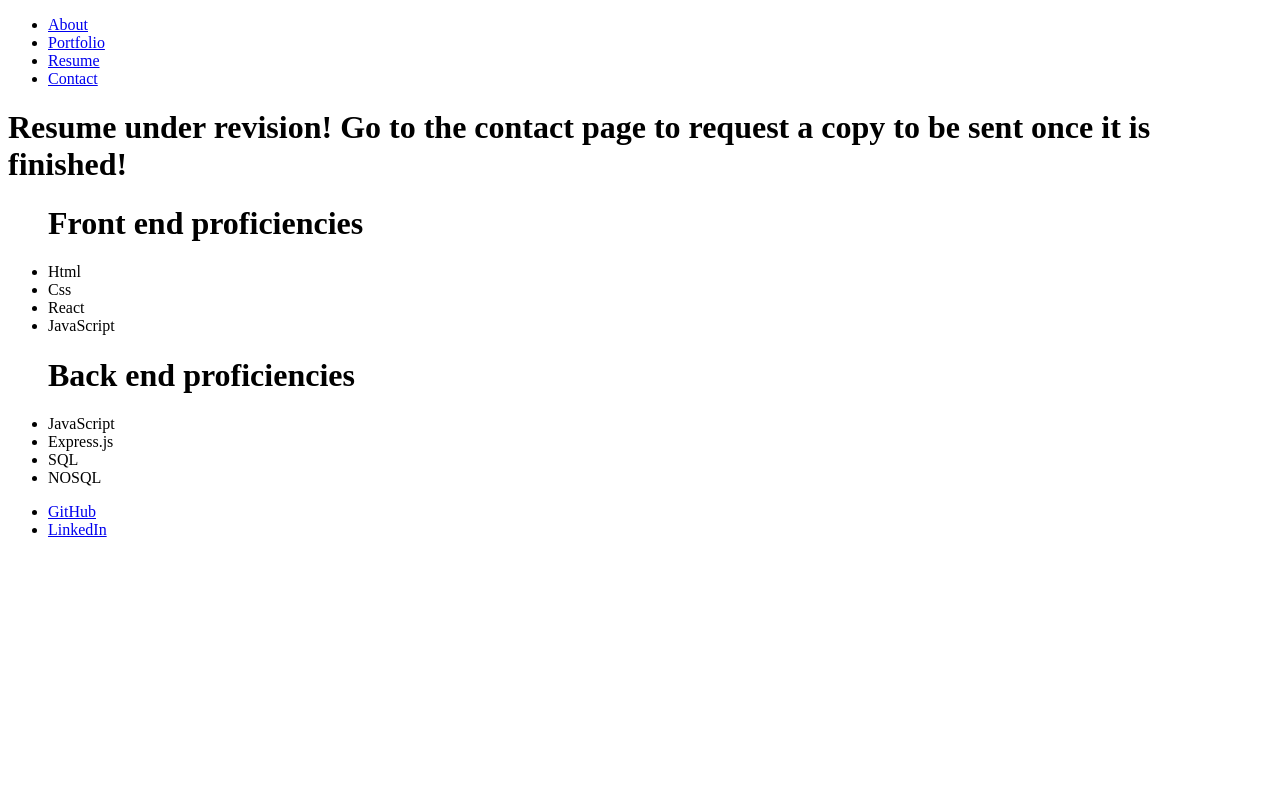
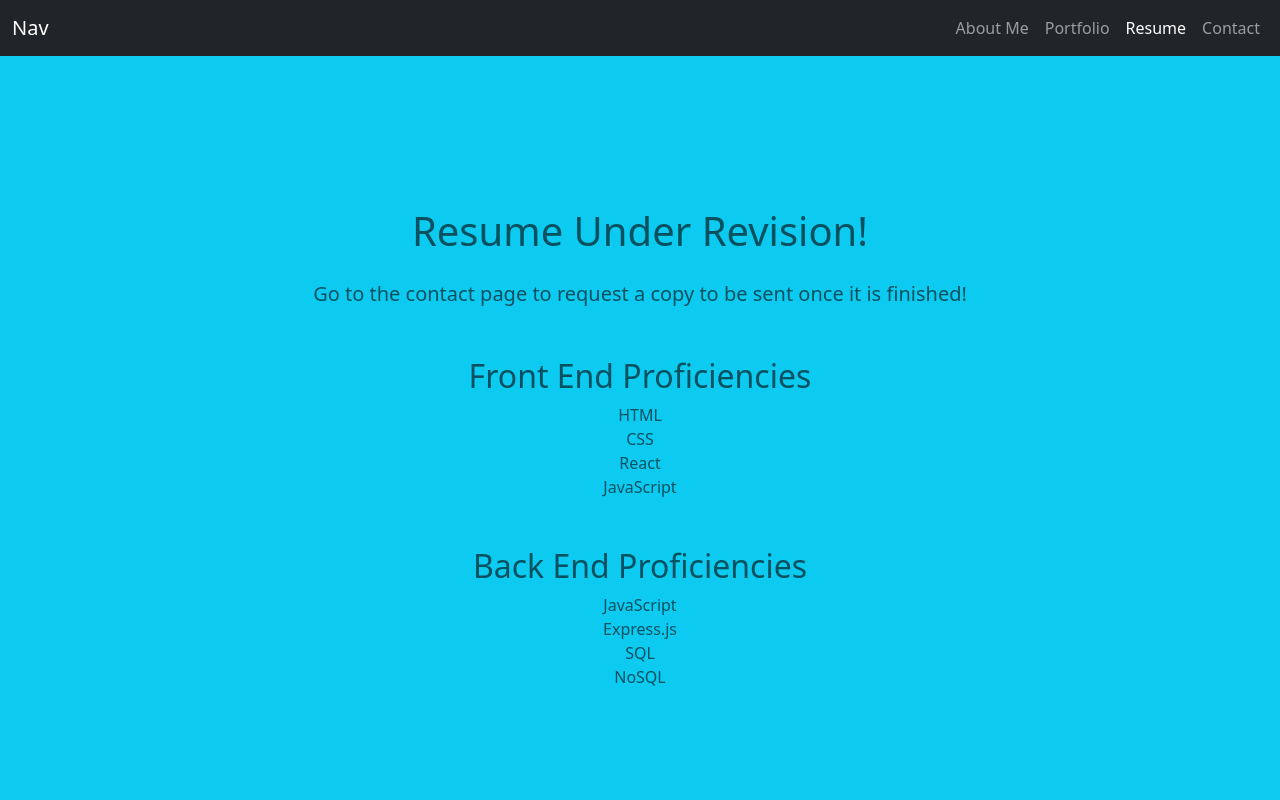
Before and after one commit to JB0341/react-portfolio, a React (Vite) app in the folder vite-project/: page /resume in a window 1280 px wide. Shown: the top 800 px of the page. Built offline with nearby package versions, Linux system fonts and the light colour scheme.

Commit message:
a lot of styling changes done here. correct links to projects, github, and linkedin all added

```diff
--- a/vite-project/src/App.jsx
+++ b/vite-project/src/App.jsx
@@ -1,12 +1,13 @@
 import { Outlet } from "react-router-dom";
 import Header from "./components/Header";
 import Footer from "./Components/Footer";
+import 'bootstrap/dist/css/bootstrap.min.css';
 
 function App() {
   return (
-    <div>
+    <div className="d-flex flex-column vh-100">
       <Header />
-      <main>
+      <main className=" bg-info flex-fill">
         <Outlet />
       </main>
       <Footer />
--- a/vite-project/src/Components/Footer.jsx
+++ b/vite-project/src/Components/Footer.jsx
@@ -1,24 +1,45 @@
-import { Link, useLocation } from 'react-router-dom';
+import { Link, useLocation } from "react-router-dom";
 
 export default function Footer() {
   const currentPage = useLocation().pathname;
 
   return (
-        <footer>
+    <footer className="bg-light text-center text-lg-start">
+      <div className="container p-4">
+        <div className="row">
+          <div className="col-lg-6 col-md-12 mb-4">
+            <h5 className="text-uppercase">Connect with Me</h5>
             <nav>
-                <ul>
+              <ul className="list-unstyled">
                 <li>
-                        <a href="https://github.com/JB0341" target="_blank" rel="no opener noreferrer">
+                  <a
+                    href="https://github.com/JB0341"
+                    target="_blank"
+                    rel="noopener noreferrer"
+                    className="text-dark text-decoration-none"
+                  >
                     GitHub
                   </a>
                 </li>
                 <li>
-                        <a href="https://www.linkedin.com/in/jeremy-brown-21a5bb174/" target="_blank" rel="no opener noreferrer">
+                  <a
+                    href="https://www.linkedin.com/in/jeremy-brown-21a5bb174/"
+                    target="_blank"
+                    rel="noopener noreferrer"
+                    className="text-dark text-decoration-none"
+                  >
                     LinkedIn
                   </a>
                 </li>
               </ul>
             </nav>
+          </div>
+        </div>
+      </div>
+
+      <div className="text-center p-3 bg-dark text-white">
+        © {new Date().getFullYear()} Jeremy Brown. All rights reserved.
+      </div>
     </footer>
   );
 }
--- a/vite-project/src/Components/Header.jsx
+++ b/vite-project/src/Components/Header.jsx
@@ -1,33 +1,70 @@
-import { Link, useLocation } from 'react-router-dom';
+import { Link, useLocation } from "react-router-dom";
 
 export default function Header() {
   const location = useLocation();
+
   return (
-            <nav className="navbar navbar-expand-lg navbar-light bg-light">
+    <nav className="navbar navbar-expand-lg navbar-dark bg-dark">
       <div className="container-fluid">
-                    <ul className="navbar-nav me-auto mb-2 mb-lg-0">
+        <Link className="navbar-brand" to="/">
+          Nav
+        </Link>
+        <button
+          className="navbar-toggler"
+          type="button"
+          data-bs-toggle="collapse"
+          data-bs-target="#navbarNav"
+          aria-controls="navbarNav"
+          aria-expanded="false"
+          aria-label="Toggle navigation"
+        >
+          <span className="navbar-toggler-icon"></span>
+        </button>
+        <div className="collapse navbar-collapse" id="navbarNav">
+          <ul className="navbar-nav ms-auto">
             <li className="nav-item">
-                            <Link to="/" className={`nav-link ${location.pathname === '/' ? 'active' : ''}`}>
-                                About
+              <Link
+                to="/"
+                className={`nav-link ${
+                  location.pathname === "/" ? "active" : ""
+                }`}
+              >
+                About Me
               </Link>
             </li>
             <li className="nav-item">
-                            <Link to="/about" className={`nav-link ${location.pathname === '/about' ? 'active' : ''}`}>
+              <Link
+                to="/portfolio"
+                className={`nav-link ${
+                  location.pathname === "/portfolio" ? "active" : ""
+                }`}
+              >
                 Portfolio
               </Link>
             </li>
             <li className="nav-item">
-                            <Link to="/projects" className={`nav-link ${location.pathname === '/projects' ? 'active' : ''}`}>
+              <Link
+                to="/resume"
+                className={`nav-link ${
+                  location.pathname === "/resume" ? "active" : ""
+                }`}
+              >
                 Resume
               </Link>
             </li>
             <li className="nav-item">
-                            <Link to="/contact" className={`nav-link ${location.pathname === '/contact' ? 'active' : ''}`}>
+              <Link
+                to="/contact"
+                className={`nav-link ${
+                  location.pathname === "/contact" ? "active" : ""
+                }`}
+              >
                 Contact
               </Link>
             </li>
           </ul>
         </div>
+      </div>
     </nav>
   );
 }
--- a/vite-project/src/main.jsx
+++ b/vite-project/src/main.jsx
@@ -6,7 +6,7 @@ import About from './pages/About.jsx';
 import Contact from './pages/Contact.jsx';
 import Portfolio from './pages/Portfolio.jsx';
 import Resume from './pages/Resume.jsx';
-
+import 'bootstrap/dist/css/bootstrap.min.css';
 
 const router = createBrowserRouter([
   {
--- a/vite-project/src/pages/Contact.jsx
+++ b/vite-project/src/pages/Contact.jsx
@@ -1,24 +1,48 @@
+import React from 'react';
+import 'bootstrap/dist/css/bootstrap.min.css';
+
 export default function Contact() {
     return (
+        <div className="container mt-5">
+            <h2 className="text-center mb-4">Contact Me</h2>
             <form>
-            <div className="input-group mb-3">
-                <label className="input-group-text" htmlFor="name">Name</label>
-                <input type="text" id="name" className="form-control" aria-label="Name input" required/>
+                <div className="mb-3">
+                    <label htmlFor="name" className="form-label">Name</label>
+                    <input
+                        type="text"
+                        id="name"
+                        className="form-control"
+                        aria-label="Name input"
+                        required
+                    />
                 </div>
 
-            <div className="input-group mb-3">
-                <label className="input-group-text" htmlFor="email">Email Address</label>
-                <input type="email" id="email" className="form-control" aria-label="Email input" required/>
+                <div className="mb-3">
+                    <label htmlFor="email" className="form-label">Email Address</label>
+                    <input
+                        type="email"
+                        id="email"
+                        className="form-control"
+                        aria-label="Email input"
+                        required
+                    />
                 </div>
 
-            <div className="input-group mb-3">
-                <label className="input-group-text" htmlFor="message">Message</label>
-                <textarea id="message" className="form-control" aria-label="Message input" rows="4" required></textarea>
+                <div className="mb-3">
+                    <label htmlFor="message" className="form-label">Message</label>
+                    <textarea
+                        id="message"
+                        className="form-control"
+                        aria-label="Message input"
+                        rows="4"
+                        required
+                    ></textarea>
                 </div>
 
-            <div className="col-12">
-                <button className="btn btn-primary" type="submit">Submit form</button>
+                <div className="d-grid">
+                    <button className="btn btn-primary" type="submit">Submit Form</button>
                 </div>
             </form>
+        </div>
     );
 }
--- a/vite-project/src/pages/Portfolio.jsx
+++ b/vite-project/src/pages/Portfolio.jsx
@@ -1,19 +1,53 @@
 export default function Portfolio() {
     const projects = [
-        { id: 1, title: 'Project One', description: 'Description for project one.' },
-        { id: 2, title: 'Project Two', description: 'Description for project two.' },
-        { id: 3, title: 'Project Three', description: 'Description for project three.' },
-        { id: 4, title: 'Project Four', description: 'Description for project four.' },
+        {
+            id: 1,
+            title: 'Readme Master Am I',
+            description: 'This is a wider card with supporting text below as a natural lead-in to additional content. This content is a little bit longer.',
+            imageUrl: 'https://media.edutopia.org/styles/responsive_2880px_16x9/s3/masters/d7_images/cover_media/barber-169hero-teachtext-twenty20.jpg',
+            link: 'https://github.com/JB0341/readme-master-am-i'
+        },
+        {
+            id: 2,
+            title: 'Not a Youtube Rabbit Hole',
+            description: 'This is a wider card with supporting text below as a natural lead-in to additional content. This content is a little bit longer.',
+            imageUrl: 'https://wallpapercave.com/wp/wp9570604.jpg',
+            link: 'https://github.com/JB0341/not-a-youtube-rabbit-hole'
+        },
+        {
+            id: 3,
+            title: 'Disc Golf API',
+            description: 'This is a wider card with supporting text below as a natural lead-in to additional content. This content is a little bit longer.',
+            imageUrl: 'https://cdn.buttercms.com/dn7G1xxcRXmEJLhVgRmA',
+            link: 'https://github.com/ut463/disk-golf-api'
+        },
+        {
+            id: 4,
+            title: 'Law Abiding Tourist',
+            description: 'This is a wider card with supporting text below as a natural lead-in to additional content. This content is a little bit longer.',
+            imageUrl: 'https://th.bing.com/th/id/OIP.YA-B4tYWI0TfhHGdz1vYJwHaE7?rs=1&pid=ImgDetMain',
+            link: 'https://github.com/KG8905/Law-Abiding-Tourist-'
+        },
     ];
 
     return (
-        <div style={{ display: 'flex', flexWrap: 'wrap', gap: '20px' }}>
-            {projects.map((project) => (
-                <div key={project.id} style={{ border: '1px solid #ccc', padding: '20px', width: '200px' }}>
-                    <h3>{project.title}</h3>
-                    <p>{project.description}</p>
-                </div>
-            ))}
+        <div className="container mt-5">
+            <div className="row">
+                {projects.map((project) => (
+                    <div key={project.id} className="col-md-6 mb-4">
+                        <div className="card h-100">
+                            <img src={project.imageUrl} className="card-img-top" alt={project.title} />
+                            <div className="card-body">
+                                <h5 className="card-title">{project.title}</h5>
+                                <p className="card-text">{project.description}</p>
+                                <p className="card-text">
+                                    <small className="text-body-secondary">{project.lastUpdated}</small>
+                                </p>
+                            </div>
+                        </div>
+                    </div>
+                ))}
+            </div>
         </div>
     );
 }
--- a/vite-project/src/pages/Resume.jsx
+++ b/vite-project/src/pages/Resume.jsx
@@ -1,23 +1,32 @@
+import React from "react";
+import "bootstrap/dist/css/bootstrap.min.css";
+
 export default function Resume() {
   return (
-        <div>
-            <h1>Resume under revision! Go to the contact page to request a copy to be sent once it is finished! </h1>
-            <ul>
-                <h1>Front end proficiencies</h1>
-                <li>Html</li>
-                <li>Css</li>
+    <div className="p-3 mb-2 text-info-emphasis min-vh-100 d-flex flex-column justify-content-center align-items-center">
+      <div className="container text-center">
+        <h1 className="mb-4">Resume Under Revision!</h1>
+        <p className="lead">
+          Go to the contact page to request a copy to be sent once it is
+          finished!
+        </p>
+
+        <h2 className="mt-5">Front End Proficiencies</h2>
+        <ul className="list-unstyled">
+          <li>HTML</li>
+          <li>CSS</li>
           <li>React</li>
           <li>JavaScript</li>
         </ul>
 
-            <ul>
-                <h1> Back end proficiencies</h1>
+        <h2 className="mt-5">Back End Proficiencies</h2>
+        <ul className="list-unstyled">
           <li>JavaScript</li>
           <li>Express.js</li>
           <li>SQL</li>
-                <li>NOSQL</li>
-
+          <li>NoSQL</li>
         </ul>
       </div>
-    )
+    </div>
+  );
 }
```
Lines whose indentation alone changed are shown as unchanged.
